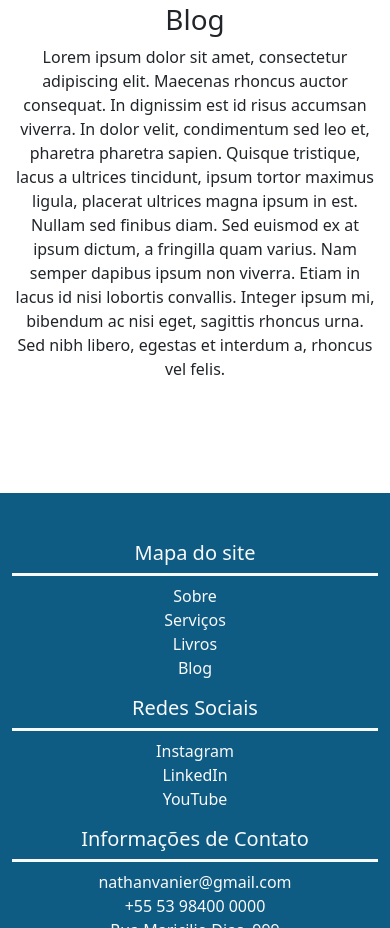
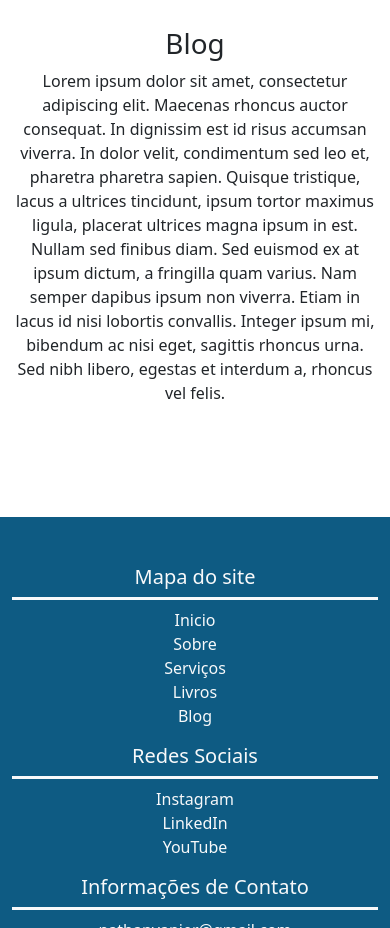
Before and after one commit to andersou/nathan-personal-website-bootstrap, a website built with Vite: page src/index.html in a window 390 px wide. Shown: the part 4998-5926 px from the top of the page. Built offline with nearby package versions, Linux system fonts and the light colour scheme.

Commit message:
corrigidos links

```diff
--- a/src/index.html
+++ b/src/index.html
@@ -5,11 +5,11 @@
     <meta name="viewport" content="width=device-width, initial-scale=1" />
     <title>Nathan Vanier</title>
   </head>
-  <body>
+  <body data-bs-spy="scroll" data-bs-method="position" data-bs-offset="105" data-bs-target="#navbarSupportedContent">
     <!--  -->
     <!-- INICIO NAVBAR -->
     <!--  -->
-    <nav class="navbar navbar-dark navbar-expand-lg bg-primary">
+    <nav class="navbar navbar-dark navbar-expand-lg bg-primary sticky-top ">
       <div class="container-fluid">
         <a class="navbar-brand" href="#"><img src="./img/nathan_logo.png" /></a>
         <button
@@ -26,24 +26,24 @@
         <div class="collapse navbar-collapse" id="navbarSupportedContent">
           <ul class="navbar-nav me-auto mb-2 mb-lg-0">
             <li class="nav-item">
-              <a class="nav-link active" aria-current="page" href="#"
-                >Pagina Inicial</a
+              <a class="nav-link " aria-current="page" href="#home"
+                >Inicio</a
               >
             </li>
             <li class="nav-item">
-              <a class="nav-link active" href="#">Sobre</a>
+              <a class="nav-link " href="#sobre">Sobre</a>
             </li>
             <li class="nav-item">
-              <a class="nav-link active" href="#">Serviços</a>
+              <a class="nav-link " href="#servicos">Serviços</a>
             </li>
             <li class="nav-item">
-              <a class="nav-link active" href="#">Livros</a>
+              <a class="nav-link " href="#livros">Livros</a>
             </li>
             <li class="nav-item">
-              <a class="nav-link active" href="#">Conteúdo</a>
+              <a class="nav-link " href="#blog">Blog</a>
             </li>
             <li class="nav-item">
-              <a class="nav-link active" href="#">Contato</a>
+              <a class="nav-link " href="#contato">Contato</a>
             </li>
           </ul>
         </div>
@@ -227,7 +227,7 @@
           <div class="col-lg-6">
             <div
               id="carouselExampleIndicators"
-              class="carousel slide"
+              class="carousel slide mt-4"
               data-bs-ride="true"
             >
               <div class="carousel-indicators">
@@ -328,10 +328,11 @@
           <div class="col-md-4">
             <h5>Mapa do site</h5>
             <ul>
-              <li>Sobre</li>
-              <li>Serviços</li>
-              <li>Livros</li>
-              <li>Blog</li>
+              <li><a class="link-light" href="#home">Inicio</a></li>
+              <li><a class="link-light" href="#sobre">Sobre</a></li>
+              <li><a class="link-light" href="#servicos">Serviços</a></li>
+              <li><a class="link-light" href="#livros">Livros</a></li>
+              <li><a class="link-light" href="#blog">Blog</a></li>
             </ul>
           </div>
           <div class="col-md-4">
@@ -342,7 +343,7 @@
               <li>YouTube</li>
             </ul>
           </div>
-          <div class="col-md-4">
+          <div id="contato" class="col-md-4">
             <h5>Informações de Contato</h5>
             <ul>
               <li>nathanvanier@gmail.com</li>
--- a/src/scss/styles.scss
+++ b/src/scss/styles.scss
@@ -12,10 +12,29 @@ footer ul {
     padding: 0
 }
 footer ul>li {
-    text-decoration: none;
+    a {
+        text-decoration: none;
+
+    }
 }
 
 footer h5 {
     border-bottom: solid $light;
     padding-bottom: 0.5rem
 }
+
+html {
+  scroll-behavior: smooth;
+}
+
+html:focus-within {
+    scroll-behavior: smooth;
+  }
+
+body {
+    position: relative;
+  }
+
+  :target {
+    scroll-margin-top: 102px;
+  }
```
